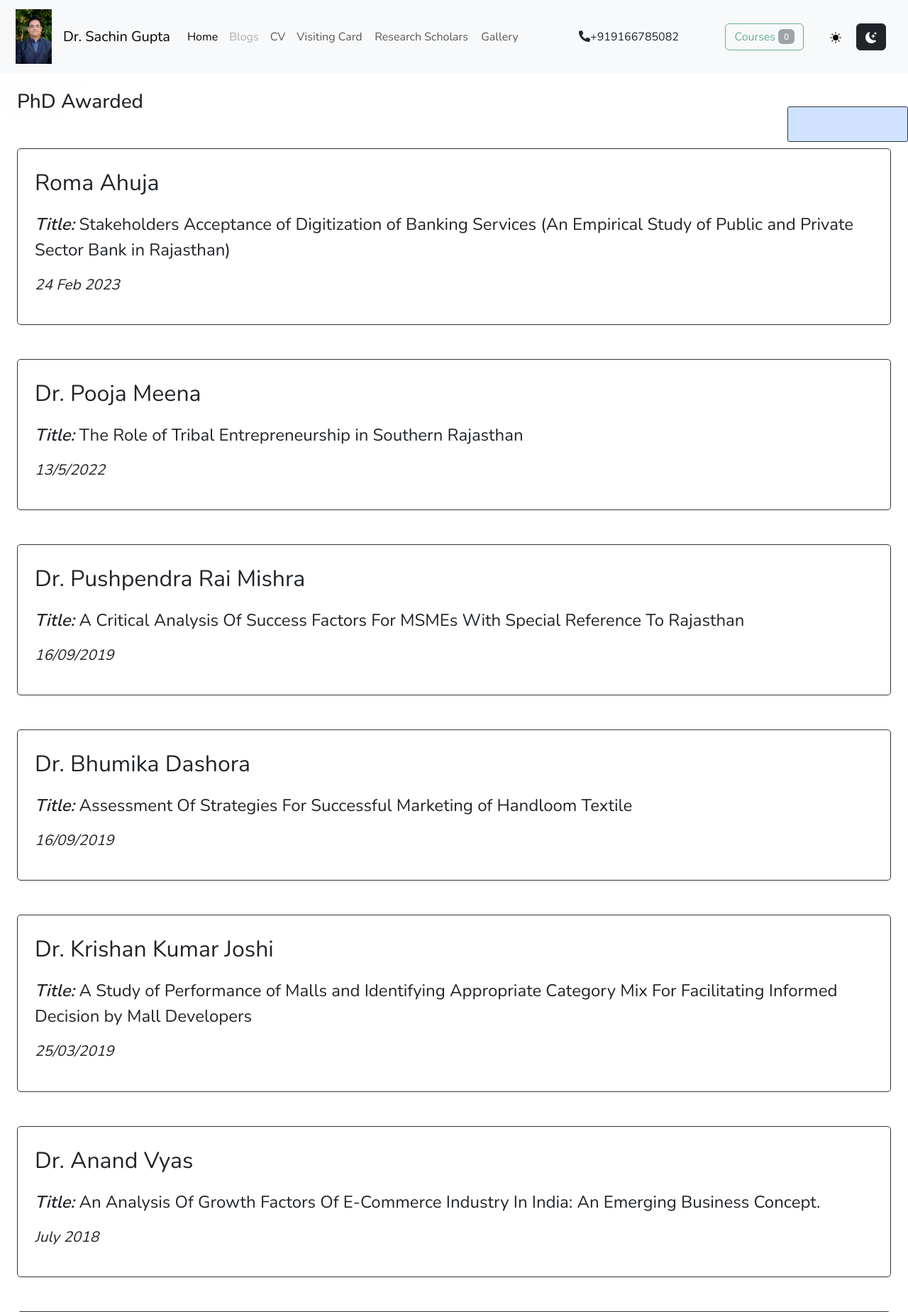
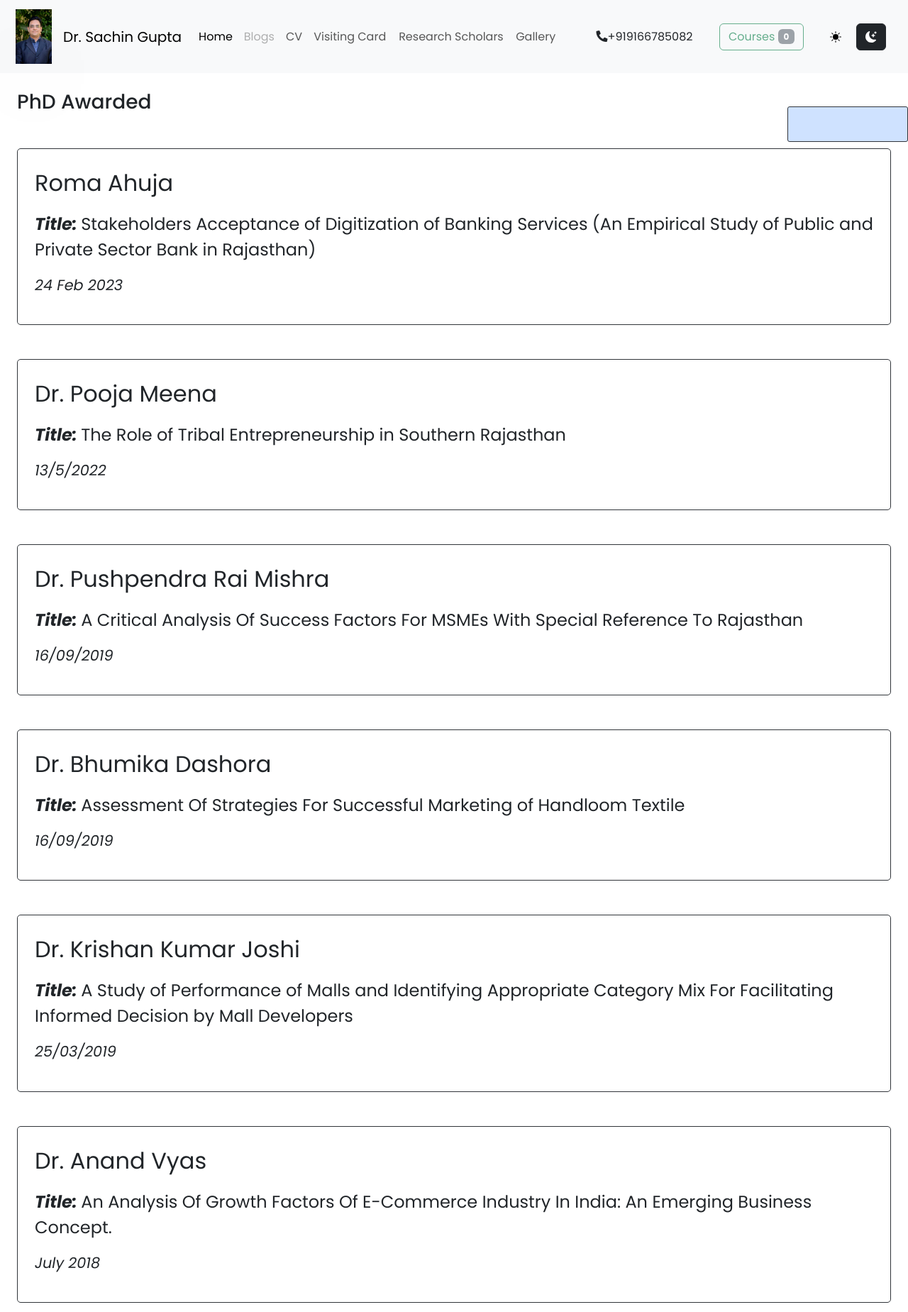
Before and after one commit to Neel-Gupta-Associates/dr_sachin_gupta, a PHP site: page /phd-studs/index.html in a window 1280 px wide. Shown: the top 1849 px of the page at 71% size. Run offline with PHP 8.4, Linux system fonts and the light colour scheme; some libraries are stand-ins or nearby versions.

Commit message:
changed the font

```diff
--- a/css/style.css
+++ b/css/style.css
@@ -1,4 +1,5 @@
 @import url("https://fonts.googleapis.com/css2?family=Nunito:wght@100;200;300;400;500;550;600&display=swap");
+@import url('https://fonts.googleapis.com/css2?family=Poppins:ital,wght@0,100;0,200;0,300;0,400;0,500;0,600;0,700;1,100;1,200;1,300;1,400;1,500;1,600;1,700&display=swap');
 
 @import url("/css/variables.css");
 
@@ -6,7 +7,7 @@
 * {
   margin: 0;
   padding: 0;
-  font-family: "Nunito", sans-serif;
+  font-family: 'Poppins', sans-serif;
 }
 
 html {
@@ -181,7 +182,7 @@ footer p {
 /* Contact Section End  */
 
 .visit {
-  width: 110px;
+  width: 120px;
 }
 
 input[type="number"]::-webkit-outer-spin-button,
--- a/phd-studs/index.html
+++ b/phd-studs/index.html
@@ -63,7 +63,7 @@
               <a target="_blank" class="nav-link" href="/assets/img/Dr.-Sachin-Gupta-Visiting-Card.webp">Visiting
                 Card</a>
             </li>
-            <li class="nav-item" style="width: 150px;">
+            <li class="nav-item" style="width: 165px;">
               <a target="_blank" class="nav-link" href="/phd-studs/">Research Scholars</a>
             </li>
             <li class="nav-item">
```
